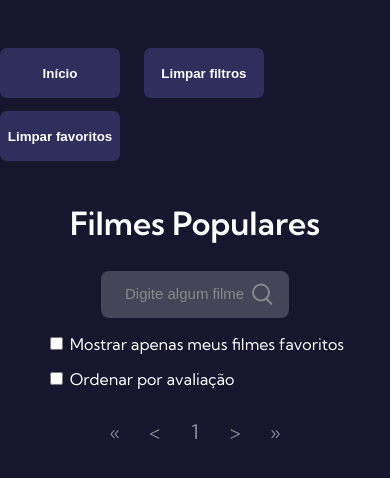
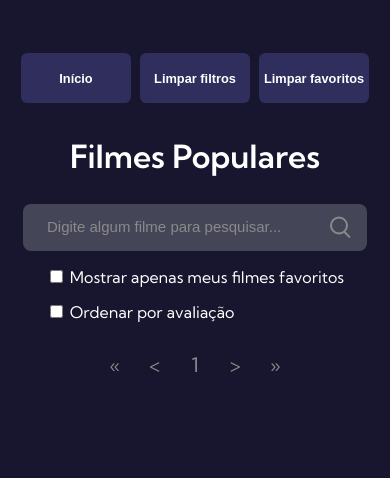
Before and after one commit to BrunoMartins/7daysofcodeJs, a plain HTML site: page index.html in a window 390 px wide. Drawn offline with Linux system fonts and the light colour scheme; no server answers.

Commit message:
Adicionado responsividade mobile

```diff
--- a/styles/header.css
+++ b/styles/header.css
@@ -81,3 +81,20 @@ button:hover {
 .botoes{
   margin-top:3em;
 }
+
+@media screen and (max-width: 500px){
+  button{
+      width: 110px;
+      font-size: .8em;
+      margin: .4em;
+      padding: 0;
+  }
+
+  #limpar-filtro {
+    margin: 0;
+  }
+
+  .input__container{
+    width: 80%;
+  }
+}
--- a/styles/main.css
+++ b/styles/main.css
@@ -69,3 +69,17 @@
   font-size: 0.85rem;
   line-height: 1.5rem;
 }
+
+@media screen and (max-width: 500px){
+  .filmes__container{
+      display: block;
+      margin-right: 1em;
+      margin-left: 1em;
+  }
+
+  .filmes__imagens{
+    margin-bottom: .5em;
+  }
+
+
+}
```
